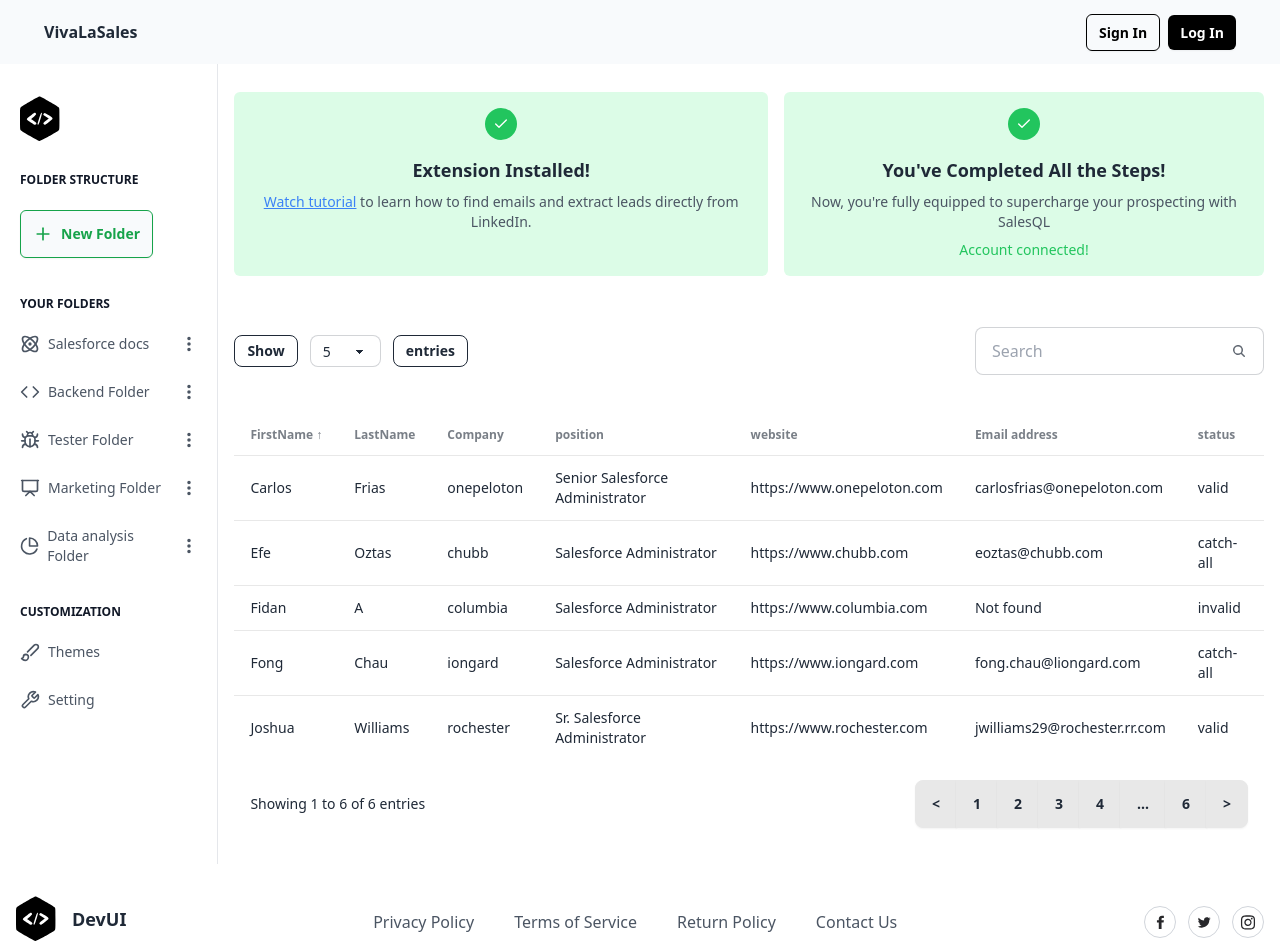
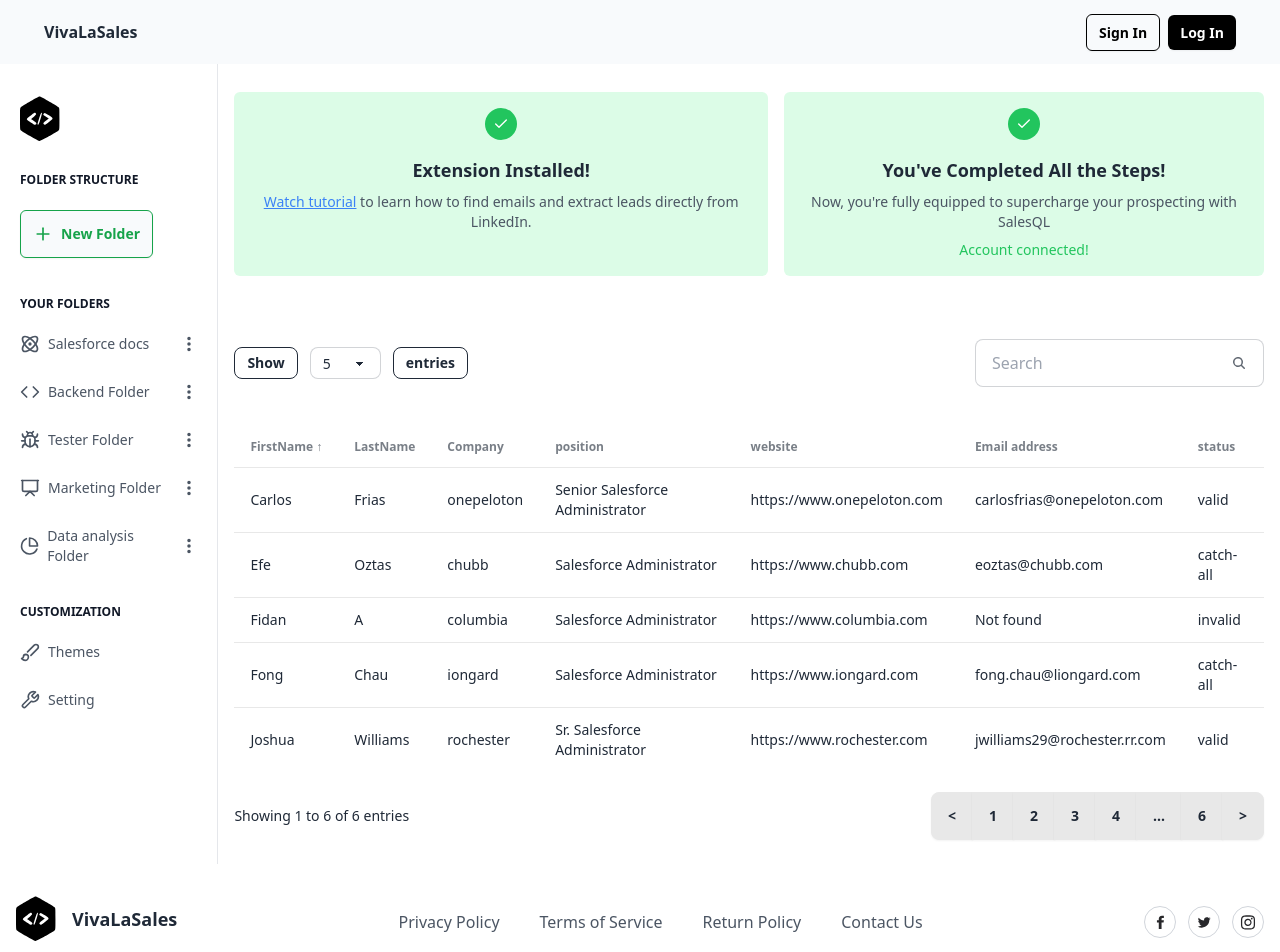
Before and after one commit to MuneerCloud007/Dummy_Project_Email_Verification, a React (Vite) app in the folder client/: page /dashboard in a window 1280 px wide. Shown: the top 952 px of the page. Built offline with nearby package versions, Linux system fonts and the light colour scheme.

Commit message:
pagnitation

```diff
--- a/client/src/components/TableComponent.jsx
+++ b/client/src/components/TableComponent.jsx
@@ -85,8 +85,6 @@ const Pagination = ({
     (_, index) => index + 1
   );
 
-  console.log("Total number of pages:", totalNumberOfPages);
-
   const renderPageNumbers = () => {
     if (totalNumberOfPages <= maxPageNumbers) {
       return pageNumbers;
@@ -106,8 +104,8 @@ const Pagination = ({
       return [1, "...", ...pageNumbers.slice(-maxPageNumbers + 1)];
     } else {
       // Display pages around the current page
-      const startPage = currentPage - middleIndex;
-      const endPage = currentPage + middleIndex;
+      const startPage = currentPage - middleIndex + 1;
+      const endPage = currentPage + middleIndex - 1;
       return [
         1,
         "...",
@@ -118,44 +116,43 @@ const Pagination = ({
     }
   };
 
-  const handleButtonClick = (pageNumber) => {
-    console.log("Clicked page number:", pageNumber);
-    handlePageChange(pageNumber);
-  };
-
   return (
-    <div className="flex justify-between px-4 items-center my-5">
-      <div className="show">
+    <div className="flex gap-3 items-center mt-5 mb-2 justify-between">
+      <div className="col-md-3 col-sm-12 text-start">
         Showing 1 to {totalNumberOfPages} of {totalNumberOfPages} entries
       </div>
-      <div className="text-end">
-        <ul className="pagination flex join">
+      <div className="col-md-3 col-sm-12 text-end">
+        <div className="pagination flex list-none join">
           <li className="page-item join-item btn">
-            <a
+            <button
               className={"page-link " + (currentPage === 1 ? "disabled" : "")}
-              onClick={() => handleButtonClick(1)}
+              onClick={() => handlePageChange(1)}
               disabled={currentPage === 1}
-            >{`<`}</a>
+            >{`<`}</button>
           </li>
           {renderPageNumbers().map((pageNumber, index) => (
-            <li key={index} className="page-item join-item btn">
+            <li key={index} className="page-item">
               <button
-                className={`page-link ${currentPage === pageNumber ? "active" : ""}`}
-                onClick={() => handleButtonClick(pageNumber)}
-                disabled={pageNumber === "..."}
+                className={`page-link ${
+                  currentPage === pageNumber ? "active" : ""
+                } join-item btn`}
+                onClick={() => handlePageChange(pageNumber)}
               >
                 {pageNumber}
               </button>
             </li>
           ))}
-          <li className="page-item join-item btn">
-            <a
-              className={"page-link " + (currentPage === totalNumberOfPages ? "disabled" : "")}
-              onClick={() => handleButtonClick(totalNumberOfPages)}
+          <li className="page-item">
+            <button
+              className={
+                "page-link " + "join-item btn"+
+                (currentPage === totalNumberOfPages ? "disabled" : "")
+              }
+              onClick={() => handlePageChange(totalNumberOfPages)}
               disabled={currentPage === totalNumberOfPages}
-            >{`>`}</a>
+            >{`>`}</button>
           </li>
-        </ul>
+        </div>
       </div>
     </div>
   );
--- a/client/src/pages/Footer.jsx
+++ b/client/src/pages/Footer.jsx
@@ -20,7 +20,7 @@ export default function Footer() {
                     fill="black"
                   />
                 </svg>
-                <span className="ml-4 text-lg font-bold">DevUI</span>
+                <span className="ml-4 text-lg font-bold">VivaLaSales</span>
               </div>
             </a>
           </div>
```
